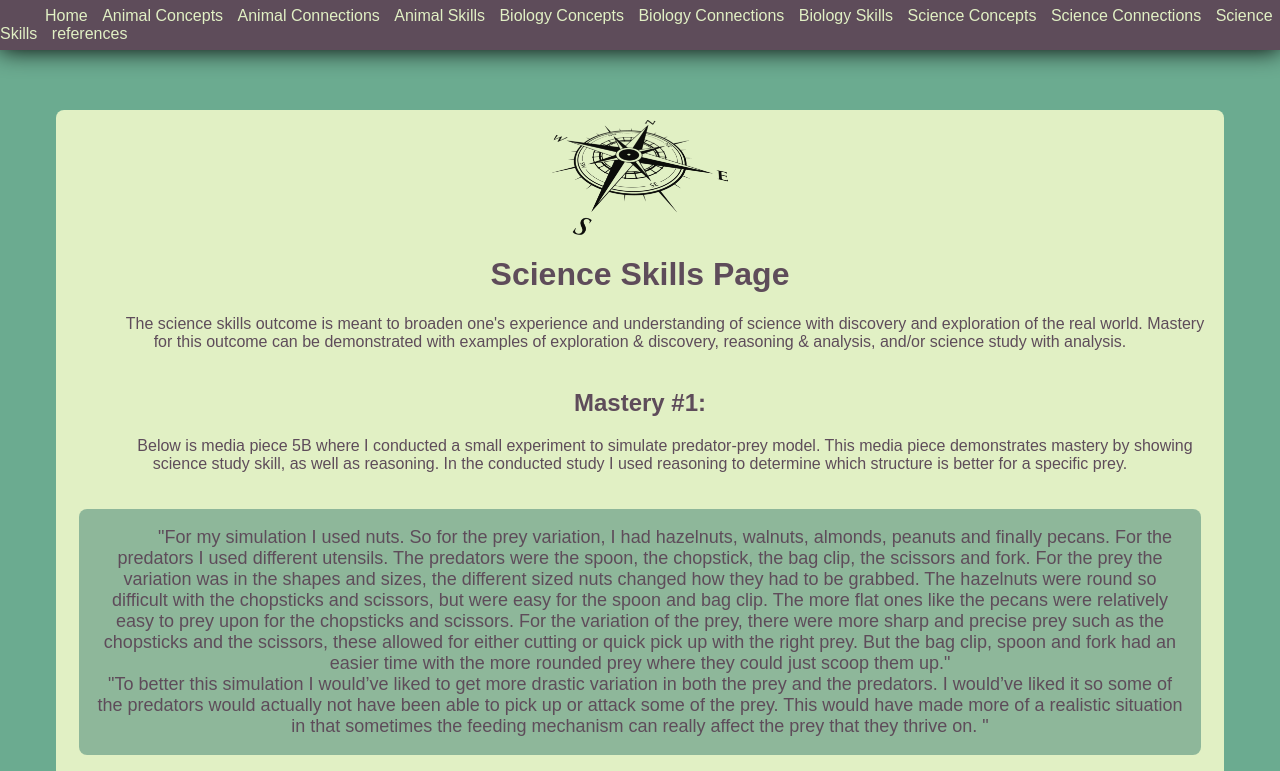
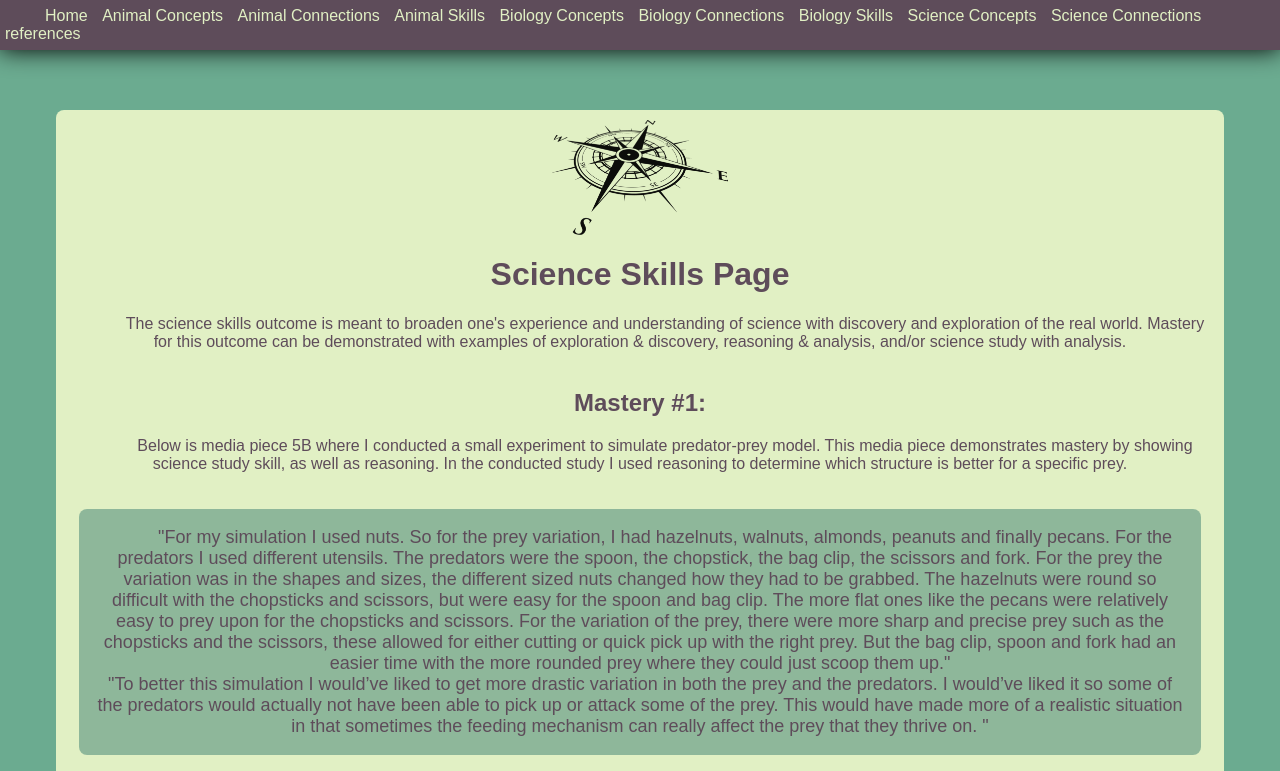
Before and after one commit to tyrotoxism1/tyrotoxism1.github.io, a plain HTML site: page html/science_skills.html in a window 1280 px wide. Shown: the top 771 px of the page. Drawn offline with Linux system fonts and the light colour scheme.

Commit message:
Update science_skills.html

```diff
--- a/html/science_skills.html
+++ b/html/science_skills.html
@@ -20,7 +20,6 @@
                 <li><a href="../html/biology_skills.html">Biology Skills</a></li>
                 <li><a href="../html/science_concepts.html">Science Concepts</a></li>
                 <li><a href="../html/science_connections.html">Science Connections</a></li>
-                <li><a href="../html/science_skills.html">Science Skills</a></li>
                 <li><a href="../html/references.html">references</a></li>
             </ul>
         </nav>
```
